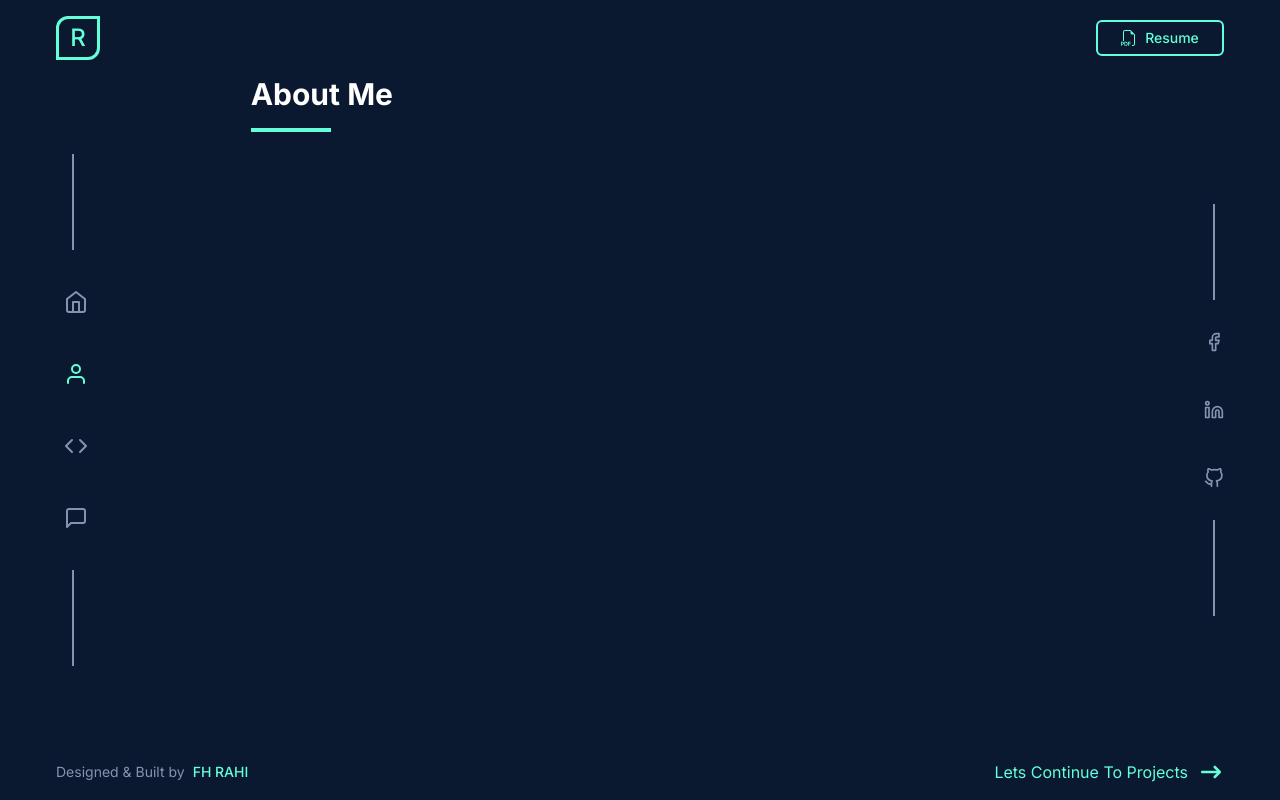
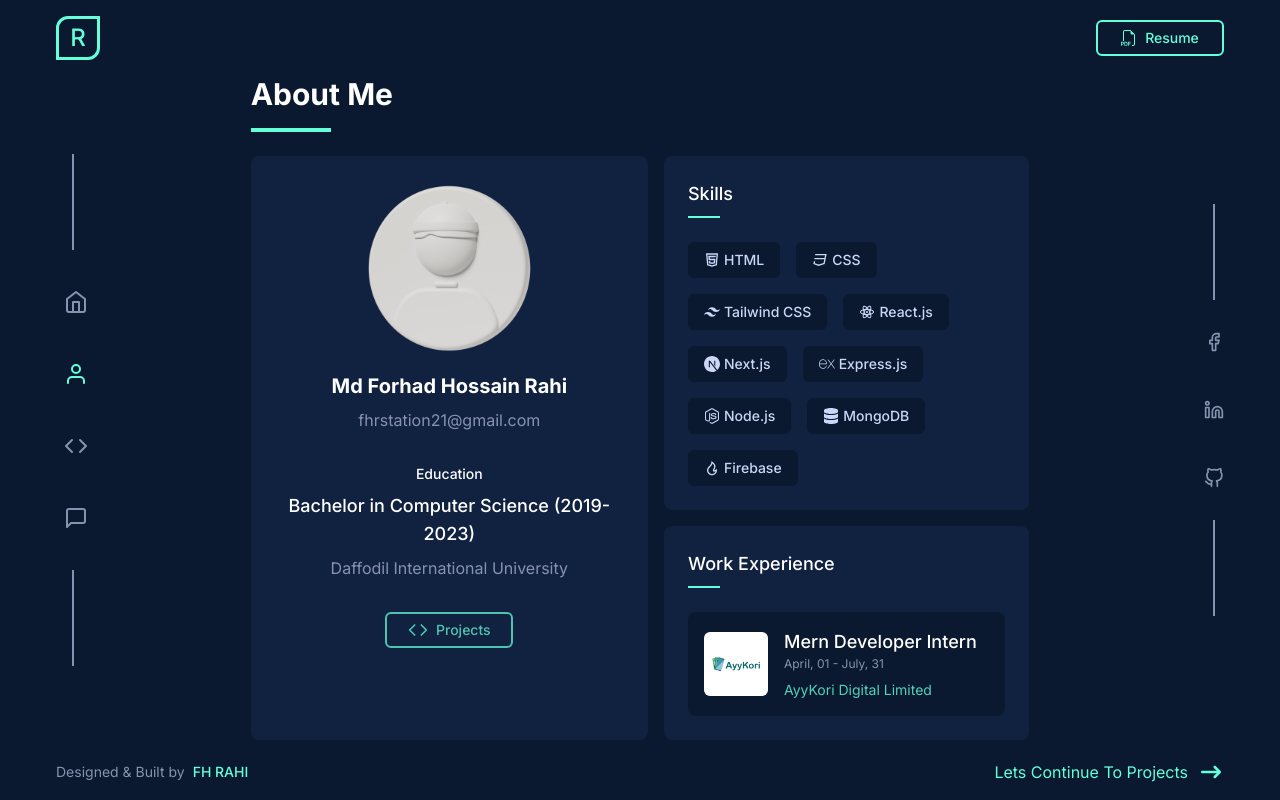
Before and after one commit to MdRahi99/FHR-PORTFOLIO, a Next.js app: page /about in a window 1280 px wide. Built offline with nearby package versions, Linux system fonts and the light colour scheme.

Commit message:
design about section

```diff
--- a/app/components/About/About.jsx
+++ b/app/components/About/About.jsx
@@ -1,23 +1,11 @@
 "use client";
 
-import React, { useState } from "react";
-import Modal from "../Modal/Modal";
+import React from "react";
+import Skills from "./Skills";
+import Profile from "./Profile";
+import Experience from "./Experience";
 
 const About = () => {
-  const [modalState, setModalState] = useState({
-    isOpen: false,
-    title: "",
-    content: "",
-  });
-
-  const openModal = (title, content) => {
-    setModalState({ isOpen: true, title, content });
-  };
-
-  const closeModal = () => {
-    setModalState({ ...modalState, isOpen: false });
-  };
-
   return (
     <div className="flex flex-col">
       <div>
@@ -25,8 +13,25 @@ const About = () => {
         <div className="w-20 h-1 bg-hover mb-6"></div>
       </div>
 
-      <div>
+      <div className="flex flex-col lg:flex-row gap-4">
+        {/* Left column */}
+        <div className="flex-1 bg-secondary rounded-lg p-4">
+          <Profile />
+        </div>
 
+        {/* Right column */}
+        <div className="flex-1 flex flex-col gap-4">
+          <div className="bg-secondary rounded-lg p-6">
+            <h2 className="text-lg font-medium mb-2">Skills</h2>
+            <div className="border border-hover w-8 mb-6"></div>
+            <Skills />
+          </div>
+          <div className="bg-secondary rounded-lg p-6">
+            <h2 className="text-lg font-medium mb-2">Work Experience</h2>
+            <div className="border border-hover w-8 mb-6"></div>
+            <Experience />
+          </div>
+        </div>
       </div>
     </div>
   );
--- a/app/components/About/Education.jsx
+++ /dev/null
@@ -1,11 +0,0 @@
-import React from 'react';
-
-const Education = () => {
-    return (
-        <div>
-            Education
-        </div>
-    );
-};
-
-export default Education;
--- a/app/components/About/Experience.jsx
+++ b/app/components/About/Experience.jsx
@@ -1,11 +1,33 @@
-import React from 'react';
+import React from "react";
+import Image from "next/image";
+import job1 from "../../../public/images/company1.png";
+import Link from "next/link";
 
 const Experience = () => {
-    return (
+  return (
+    <div className="flex items-center p-4 gap-4 bg-primary rounded-lg">
+      <div className="flex-shrink-0">
+        <Image
+          src={job1}
+          alt="role"
+          className="w-16 h-16 rounded-md bg-white"
+        />
+      </div>
+      <div className="flex flex-col gap-2">
         <div>
-            Experience
+          <h1 className="text-lg font-medium">Mern Developer Intern</h1>
+          <p className="text-xs text-secondary">April, 01 - July, 31</p>
         </div>
-    );
+        <Link
+          href={`https://ayykori.net/`}
+          target="_blank"
+          className="text-sm text-hover opacity-80 hover:opacity-90"
+        >
+          AyyKori Digital Limited
+        </Link>
+      </div>
+    </div>
+  );
 };
 
 export default Experience;
--- /dev/null
+++ b/app/components/About/Profile.jsx
@@ -0,0 +1,37 @@
+import React from "react";
+import Image from "next/image";
+import profile from "../../../public/images/profile.png";
+import Link from "next/link";
+import { FiCode } from "react-icons/fi";
+
+const Profile = () => {
+  return (
+    <div className="flex flex-col items-center gap-4 lg:gap-8">
+      <div className="flex flex-col items-center gap-2">
+        <div className="rounded-full overflow-hidden w-48 h-48">
+          {/* Image placeholder */}
+          <Image src={profile} alt="profile" />
+          <div className="w-full h-full bg-primary"></div>
+        </div>
+        <h2 className="text-xl font-bold">Md Forhad Hossain Rahi</h2>
+        <p className="text-secondary">fhrstation21@gmail.com</p>
+      </div>
+      <div className="text-center flex flex-col gap-2">
+        <h2 className="text-sm font-medium">Education</h2>
+        <h3 className="text-lg font-medium">
+          Bachelor in Computer Science (2019-2023)
+        </h3>
+        <h4 className="text-secondary">Daffodil International University</h4>
+      </div>
+      <Link
+        href="/projects"
+        className="flex w-32 hover:animate-none animate-pulse items-center justify-center py-1.5 rounded-md border-2 hover:border-primary hover:text-primary border-hover text-hover transition-all duration-300 ease-in-out"
+      >
+        <FiCode className="mr-2 text-xl" />
+        <span className="font-medium text-sm">Projects</span>
+      </Link>
+    </div>
+  );
+};
+
+export default Profile;
--- a/app/components/About/Skills.jsx
+++ b/app/components/About/Skills.jsx
@@ -1,11 +1,17 @@
+import skillsData from '@/public/data/skillsData';
 import React from 'react';
 
 const Skills = () => {
-    return (
-        <div>
-            Skills
+  return (
+    <div className="flex items-center flex-wrap gap-4">
+      {skillsData.map((skill, index) => (
+        <div key={index} className="flex items-center gap-1 bg-primary text-primary px-4 py-2 rounded-md">
+          {skill.icon}
+          <span className="text-sm font-medium">{skill.title}</span>
         </div>
-    );
+      ))}
+    </div>
+  );
 };
 
 export default Skills;
--- /dev/null
+++ b/public/data/skillsData.js
@@ -0,0 +1,50 @@
+import React from 'react';
+import { FaDatabase } from 'react-icons/fa';
+import { FaNodeJs } from 'react-icons/fa6';
+import { RiHtml5Line, RiCss3Line, RiReactjsLine, RiFireLine, RiGitBranchLine } from 'react-icons/ri';
+import { SiTailwindcss, SiNextdotjs, SiExpress } from 'react-icons/si';
+
+const skillsData = [
+  {
+    icon: <RiHtml5Line className="text-4xl" />,
+    title: 'HTML'
+  },
+  {
+    icon: <RiCss3Line className="text-4xl" />,
+    title: 'CSS'
+  },
+  {
+    icon: <SiTailwindcss className="text-4xl" />,
+    title: 'Tailwind CSS'
+  },
+  {
+    icon: <RiReactjsLine className="text-4xl" />,
+    title: 'React.js'
+  },
+  {
+    icon: <SiNextdotjs className="text-4xl" />,
+    title: 'Next.js'
+  },
+  {
+    icon: <SiExpress className="text-4xl" />,
+    title: 'Express.js',
+  },
+  {
+    icon: <FaNodeJs className="text-4xl" />,
+    title: 'Node.js',
+  },
+  {
+    icon: <FaDatabase className="text-4xl" />,
+    title: 'MongoDB',
+  },
+  {
+    icon: <RiFireLine className="text-4xl" />,
+    title: 'Firebase'
+  },
+  // {
+  //   icon: <RiGitBranchLine className="text-4xl" />,
+  //   title: 'Git'
+  // }
+];
+
+export default skillsData;
```
Also changed, not shown: public/images/company1.png (added).
